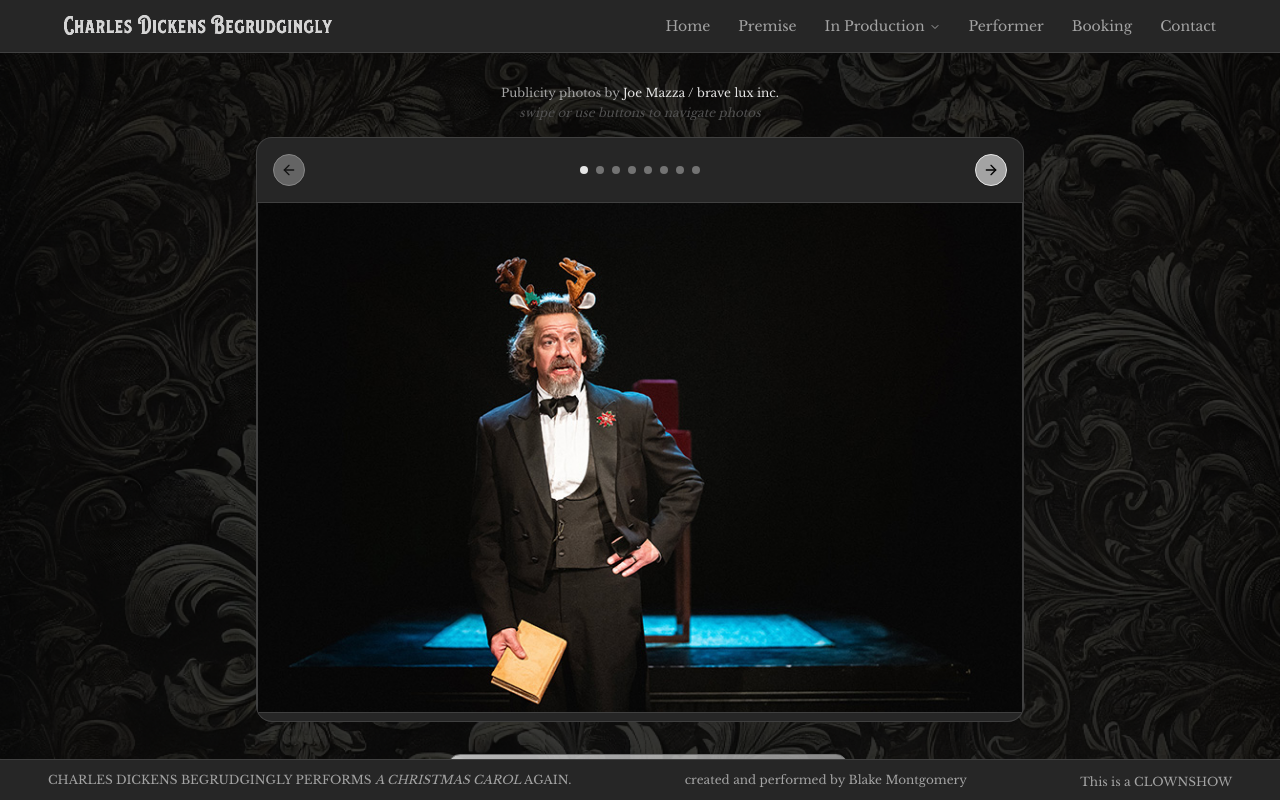
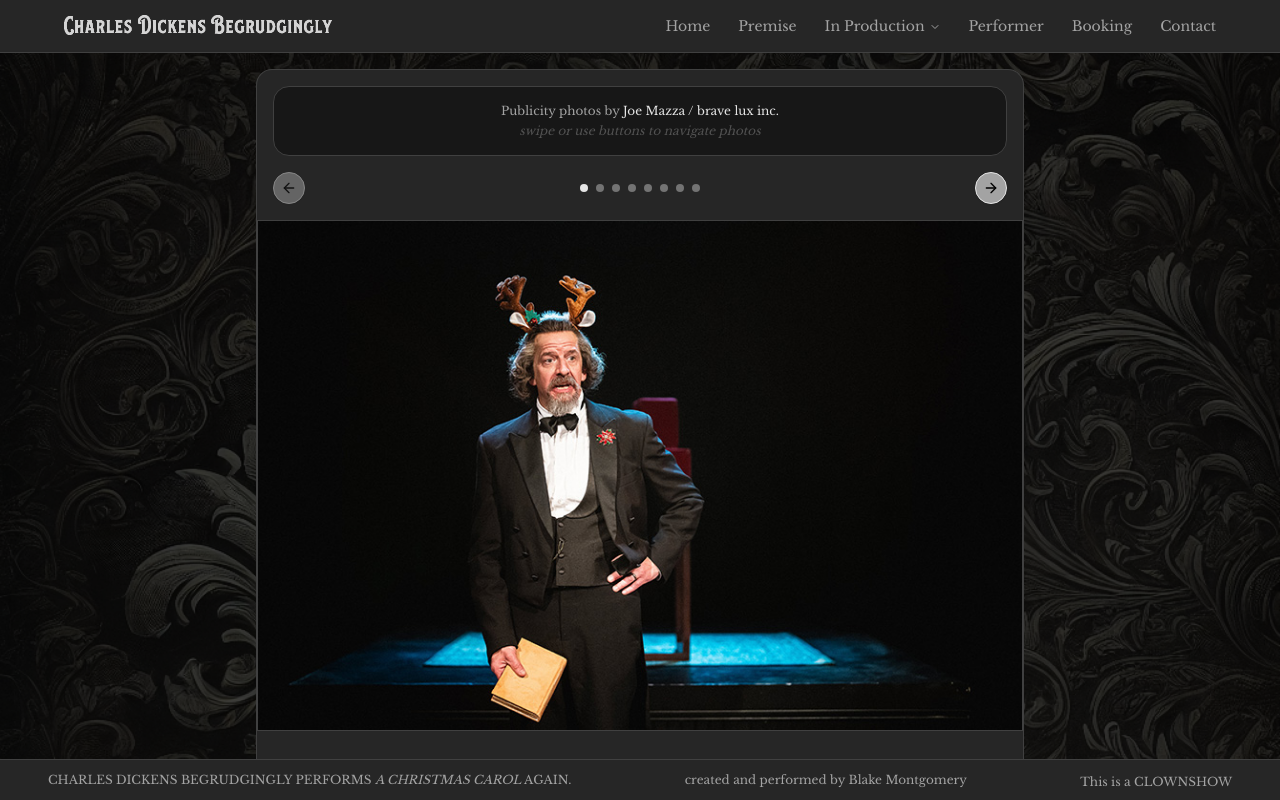
Before and after one commit to montblake/begrudgingly, a Next.js app: page /photos_publicity in a window 1280 px wide. Built offline with nearby package versions, Linux system fonts and the light colour scheme.

Commit message:
Restyle Photo Viewer

```diff
--- a/components/photo_gallery.tsx
+++ b/components/photo_gallery.tsx
@@ -38,8 +38,13 @@ export default function PhotoGallery({
   }, [api]);
   return (
     <main className="w-full flex-1 min-h-0 py-4 overflow-y-auto">
-      <div className="w-full h-full flex flex-col items-center justify-start max-w-[800px] mx-auto rounded-2xl pl-4 relative overflow-y-auto">
-        <div className="relative -left-2 mt-4 mb-4">
+      <div className="w-full h-full flex flex-col items-center justify-start max-w-[800px] mx-auto pl-4 relative overflow-y-auto">
+        <Carousel
+          className="w-full h-auto flex flex-col justify-center items-center "
+          setApi={setApi}
+        >
+          <div className="w-[calc(100%-1rem)] mr-4 flex flex-col justify-center items-center bg-neutral-800 rounded-t-2xl p-4 border border-neutral-700 border-b-0">
+            <div className="w-full flex flex-col items-center justify-center bg-neutral-900 rounded-2xl p-4 border border-neutral-700">
               <h1 className="text-xs text-center text-neutral-400 px-4 mb-0">
                 {HeaderInfo.headerText}
                 <a
@@ -54,11 +59,8 @@ export default function PhotoGallery({
                 swipe or use buttons to navigate photos
               </p>
             </div>
-        <Carousel
-          className="w-full max-w-[800px] h-auto flex flex-col justify-center items-center"
-          setApi={setApi}
-        >
-          <div className="w-[calc(100%-1rem)] mr-4 flex justify-between items-center bg-neutral-800 rounded-t-2xl p-4 border border-neutral-700 border-b-0">
+          </div>
+          <div className="w-[calc(100%-1rem)] mr-4 flex justify-between items-center bg-neutral-800 px-4 pb-4 border-x border-neutral-700">
             <CarouselPrevious className="" />
             <div className="flex flex-wrap gap-2 justify-center items-center w-1/2">
               {photos.map((_, index) => (
@@ -76,13 +78,14 @@ export default function PhotoGallery({
             {photos.map((photo, index) => (
               <CarouselItem key={index} className={`w-full h-auto`}>
                 <div
-                  className={`w-full h-full max-h-[65vh] bg-neutral-800 rounded-b-2xl overflow-hidden pb-8 border border-neutral-700 border-t-0`}
+                  className={`w-full h-full max-h-[65vh] bg-neutral-800 overflow-hidden pb-0 border-x border-neutral-700`}
                 >
                   <Image
                     src={photo.src}
                     alt={photo.alt}
                     width={800}
                     height={800}
+                    priority
                     className={` border-[.5px] border-neutral-700 mx-auto ${
                       photo.vertical
                         ? "h-full w-auto"
@@ -94,10 +97,10 @@ export default function PhotoGallery({
             ))}
           </CarouselContent>
         </Carousel>
-        {/* <p className="italic text-neutral-400 text-xs text-center mt-4">
-          swipe or use buttons to navigate photos
-        </p> */}
+
+        <div className="w-[calc(100%-1rem)] mr-4 bg-neutral-800 rounded-b-2xl border border-neutral-700 border-t-0 flex items-center justify-center pb-8">
           <PhotoNav links={links} />
+        </div>
         <div className="w-full h-24 md:h-36 bg-gradient-to-b from-neutral-950/0 to-neutral-950/100 md:bg-none" />
       </div>
     </main>
```
Lines whose indentation alone changed are shown as unchanged.
